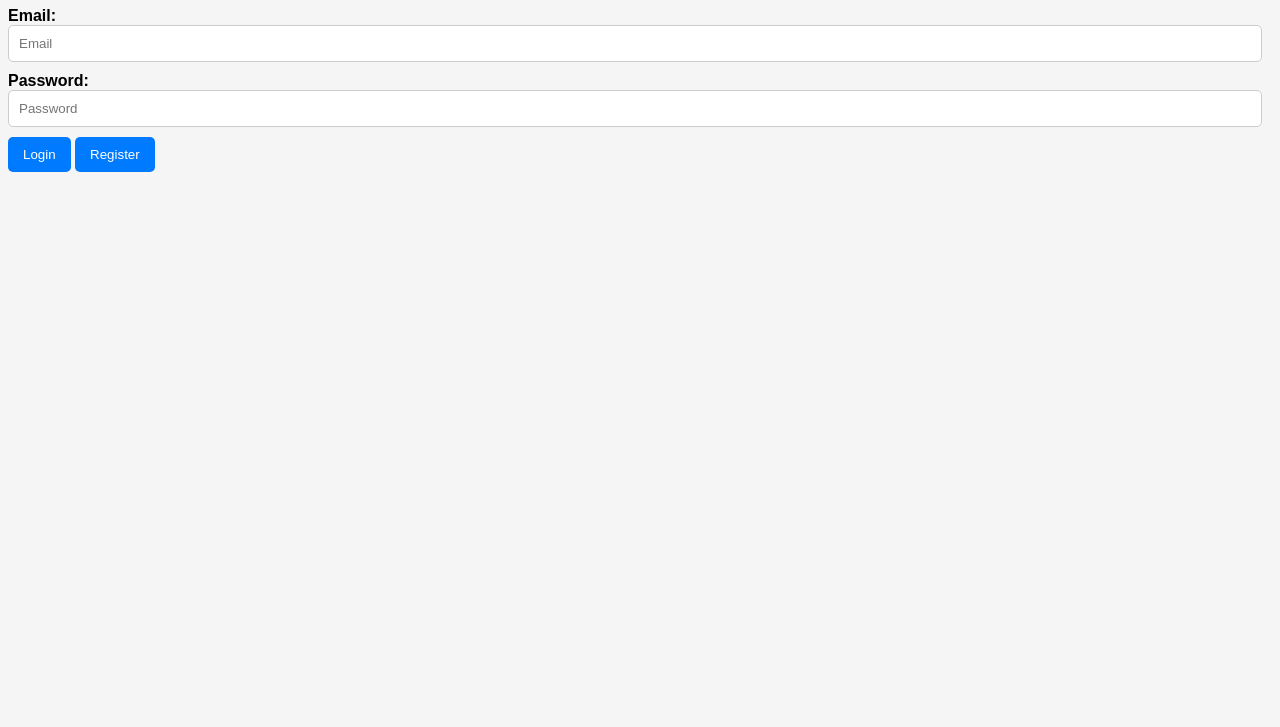
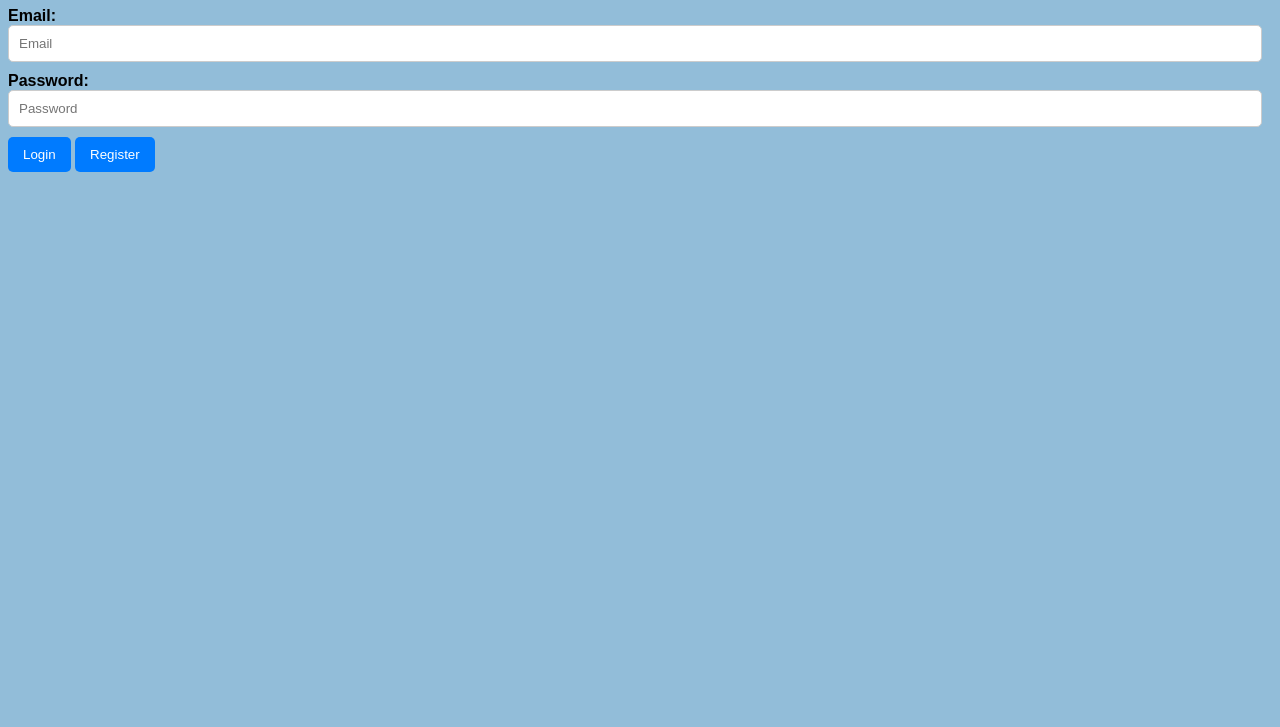
Before and after one commit to matitesfu27/412_Project_actual, a website: page login.html in a window 1280 px wide. Shown: the part 73-800 px from the top of the page. Drawn offline with Linux system fonts and the light colour scheme.

Commit message:
Updated background color to light blue style.css

```diff
--- a/style.css
+++ b/style.css
@@ -1,7 +1,7 @@
 body {
     /*This is responsible for the color and font of this entire page*/
     font-family: Arial, sans-serif;
-    background-color: #f5f5f5;
+    background-color: #92bdd9;
 }
 
 h1 {
```
